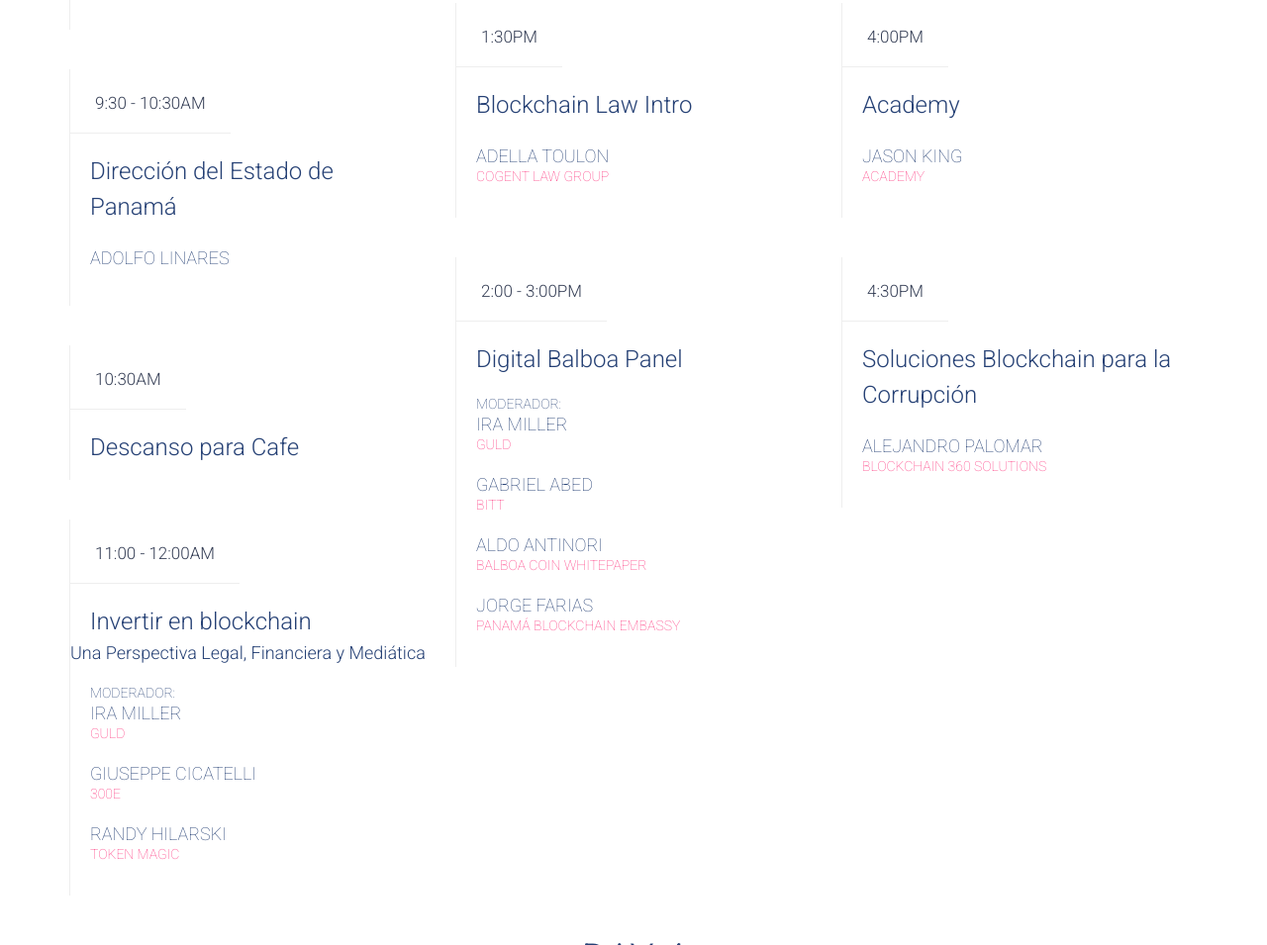
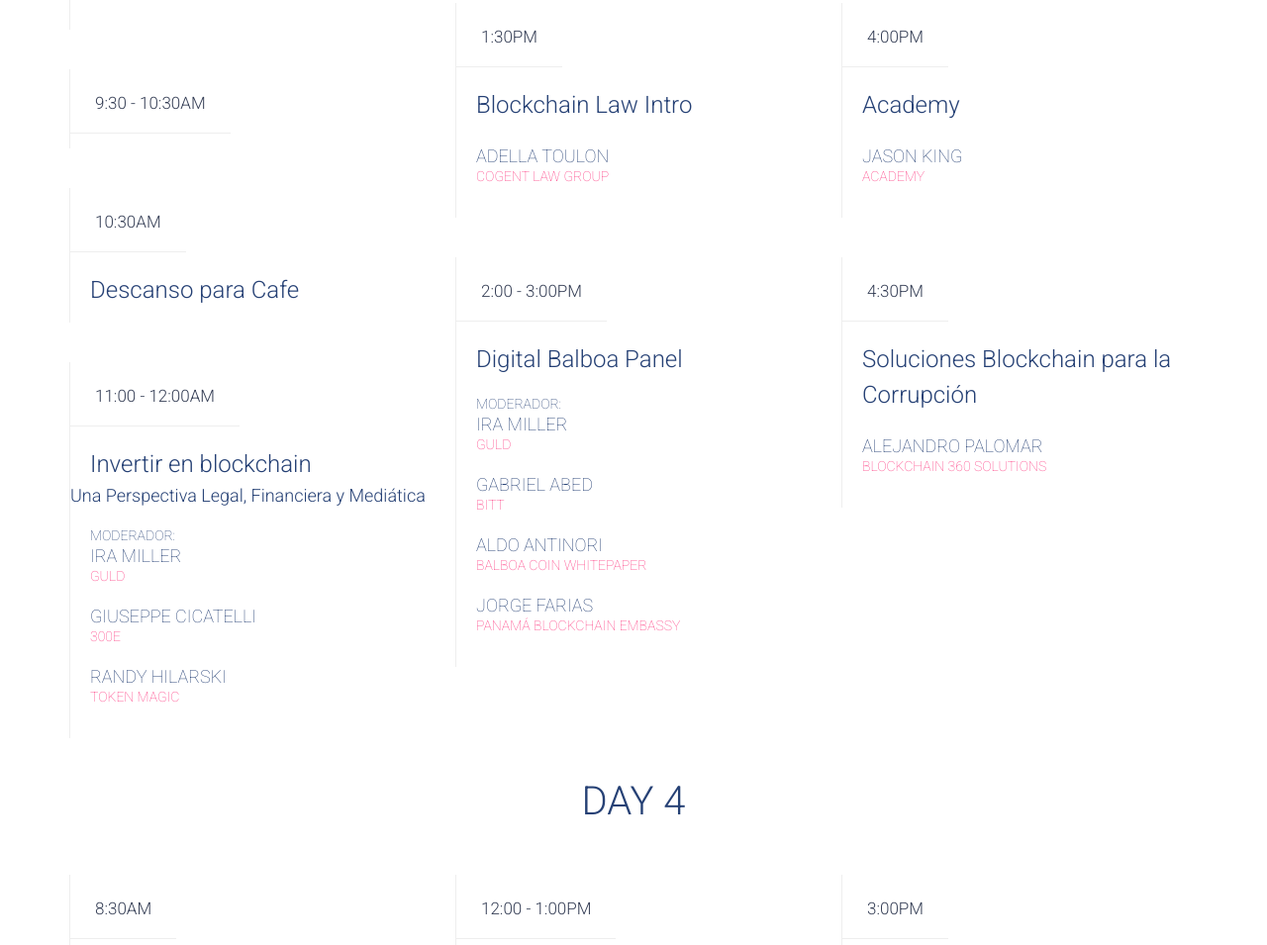
Before and after one commit to PanaFintech/panama-glass-http, a plain HTML site: page es.html in a window 1280 px wide. Shown: the part 3771-4726 px from the top of the page at 99% size. Drawn offline with Linux system fonts and the light colour scheme; some packages are replaced by stand-ins of ours.

Commit message:
Adolfo error

```diff
--- a/es.html
+++ b/es.html
@@ -1376,8 +1376,6 @@
 
                         <div class="session">
                             <time>9:30 - 10:30AM</time>
-                            <h2>Dirección del Estado de Panamá</h2>
-                            <h3>Adolfo Linares <span></span></h3>
                         </div>
                         <!-- .session -->
 
```
Also changed, not shown: en.html (+0 -4 lines).
